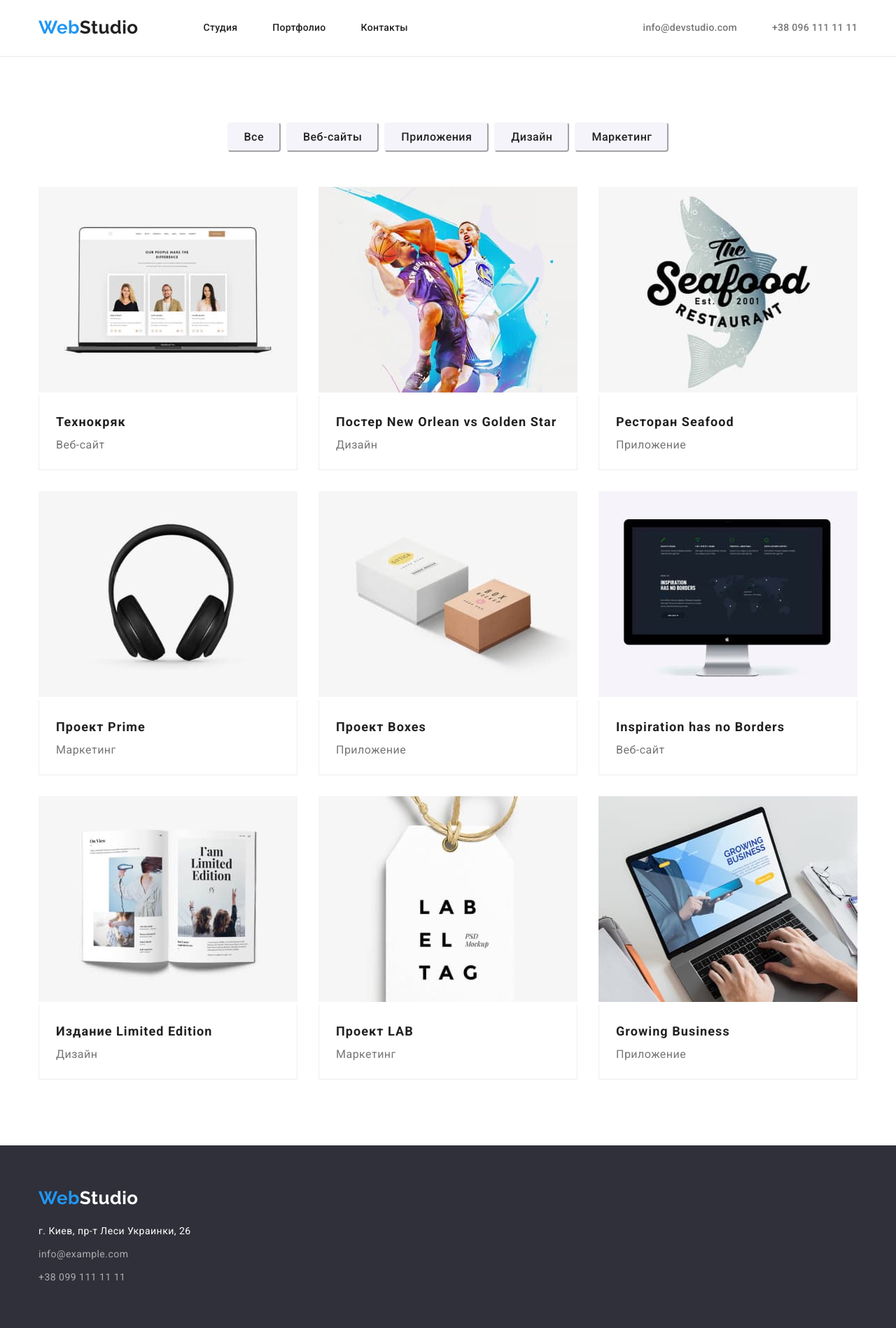
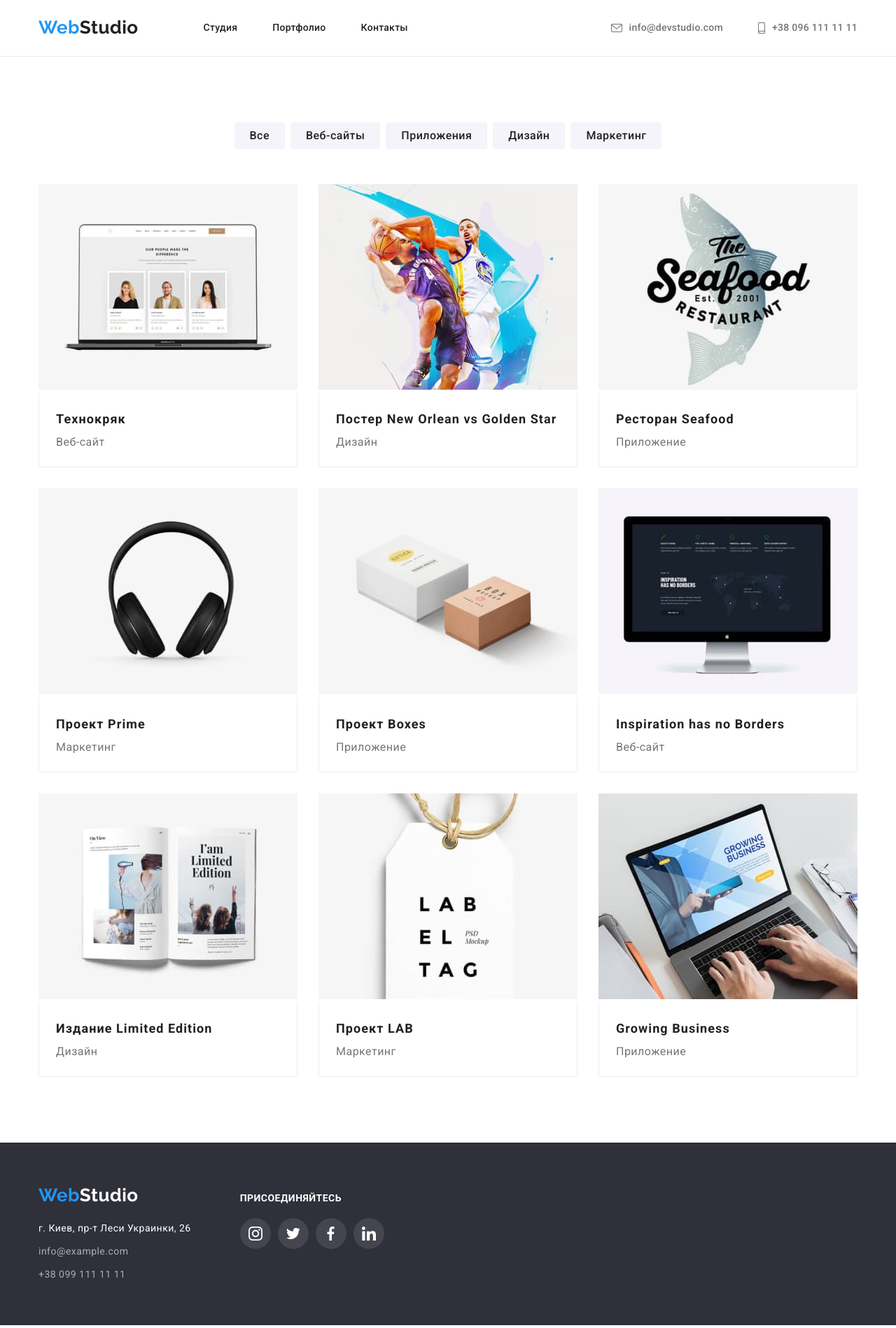
Before and after one commit to DanielOsadchenko/goit-markup-hw-04, a plain HTML site: page portfolio.html in a window 1280 px wide. Shown: the whole page at 70% size. Drawn offline with nearby package versions, Linux system fonts and the light colour scheme.

Commit message:
Оптимизирует спрайт, добавляет тени

```diff
--- a/css/styles.css
+++ b/css/styles.css
@@ -259,6 +259,7 @@ background-color: #ffffff;
 border-bottom-left-radius: 4px;
 border-bottom-right-radius: 4px;
 width: 270px;
+box-shadow: 0px 1px 3px rgba(0, 0, 0, 0.12), 0px 1px 1px rgba(0, 0, 0, 0.14), 0px 2px 1px rgba(0, 0, 0, 0.2);
 }
 .team + .team {
     margin-left: 30px;
@@ -435,14 +436,15 @@ margin-left: 10px;
     list-style-type: inherit;
     letter-spacing: inherit;
     font-family: inherit;
+    border: 0;
     border-radius: 4px;
-    border-color: #F5F4FA;
 
     padding-top: 6px;
     padding-bottom: 6px;
     padding-left: 22px;
     padding-right: 22px;
 }
+
 .filter-list .item + .item {
     margin-left: 8px;
 }
@@ -450,6 +452,7 @@ margin-left: 10px;
 .filter-button:hover, .filter-button:focus {
     background-color: var(--accent-color);
     color: #ffffff;
+    box-shadow: 0px 3px 1px rgba(0, 0, 0, 0.1), 0px 1px 2px rgba(0, 0, 0, 0.08), 0px 2px 2px rgba(0, 0, 0, 0.12);
 }
 .portfolio-example {
     display: flex;
@@ -482,3 +485,6 @@ margin-left: 10px;
     border-left: 1px solid #EEEEEE;
     border-right: 1px solid #EEEEEE;
 }
+.portfolio-example .item:hover {
+    box-shadow: 0px 1px 1px rgba(0, 0, 0, 0.12), 0px 4px 4px rgba(0, 0, 0, 0.06), 1px 4px 6px rgba(0, 0, 0, 0.16);
+}
--- a/portfolio.html
+++ b/portfolio.html
@@ -33,9 +33,13 @@
                 </nav>
                 <!-- Контакты -->
                 <ul class="contact-list marker">
-                    <li class="item"><a href="mailto:info@devstudio.com" class="header-link">info@devstudio.com</a>
+                    <li class="item"><a href="mailto:info@devstudio.com" class="header-link"><svg class="mail-icon">
+                                <use href="./images/icons.svg#mail"></use>
+                            </svg>info@devstudio.com</a>
                     </li>
-                    <li class="item"><a href="tel:+380961111111" class="header-link">+38 096 111 11 11</a></li>
+                    <li class="item"><a href="tel:+380961111111" class="header-link"><svg class="tel-icon">
+                                <use href="./images/icons.svg#tel"></use>
+                            </svg>+38 096 111 11 11</a></li>
                 </ul>
             </div>
         </div>
@@ -124,17 +128,49 @@
 
     <!-- Футер -->
     <footer class="footer-container">
-        <div class="container">
+        <div class="container block">
+            <div>
                 <a href="/" class="footer-logo link"><span class="logo-accent">Web</span>Studio</a>
                 <address>
                     <ul class="footer-list marker">
                         <li class="item"><a href="https://goo.gl/maps/ykcdLuCbSQXsH4zj8" class="contact address link">г.
                                 Киев, пр-т Леси
                                 Украинки, 26</a></li>
-                    <li class="item"><a href="mailto:info@example.com" class="contact link">info@example.com</a></li>
+                        <li class="item"><a href="mailto:info@example.com" class="contact link">info@example.com</a>
+                        </li>
                         <li class="item"><a href="tel:+380991111111" class="contact link">+38 099 111 11 11</a></li>
                     </ul>
                 </address>
+            </div>
+            <div class="connect-container">
+                <h3 class="connect-title">Присоединяйтесь</h3>
+                <ul class="connect-list marker">
+                    <li class="item"><a href="" class="connect">
+                            <svg class="icon">
+                                <use href="./images/icons.svg#instagram"></use>
+                            </svg>
+                        </a>
+                    </li>
+                    <li class="item"><a href="" class="connect">
+                            <svg class="icon">
+                                <use href="./images/icons.svg#twitter"></use>
+                            </svg>
+                        </a>
+                    </li>
+                    <li class="item"><a href="" class="connect">
+                            <svg class="icon">
+                                <use href="./images/icons.svg#facebook"></use>
+                            </svg>
+                        </a>
+                    </li>
+                    <li class="item"><a href="" class="connect">
+                            <svg class="icon">
+                                <use href="./images/icons.svg#linkedin"></use>
+                            </svg>
+                        </a>
+                    </li>
+                </ul>
+            </div>
         </div>
     </footer>
 </body>
```
Also changed, not shown: index.html (+2 -2 lines), images/icons.svg, 1 other file. Lines whose indentation alone changed are shown as unchanged.
